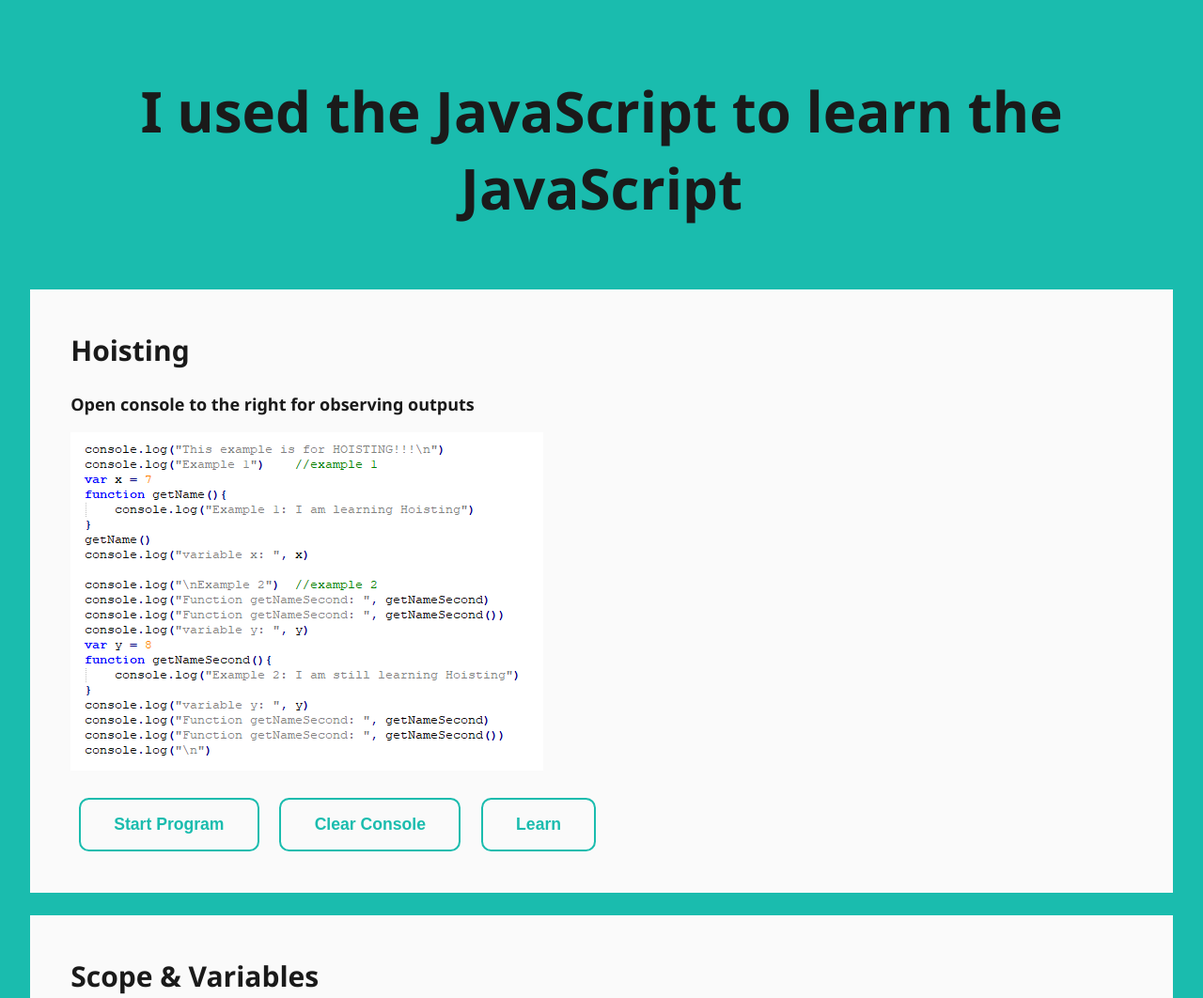
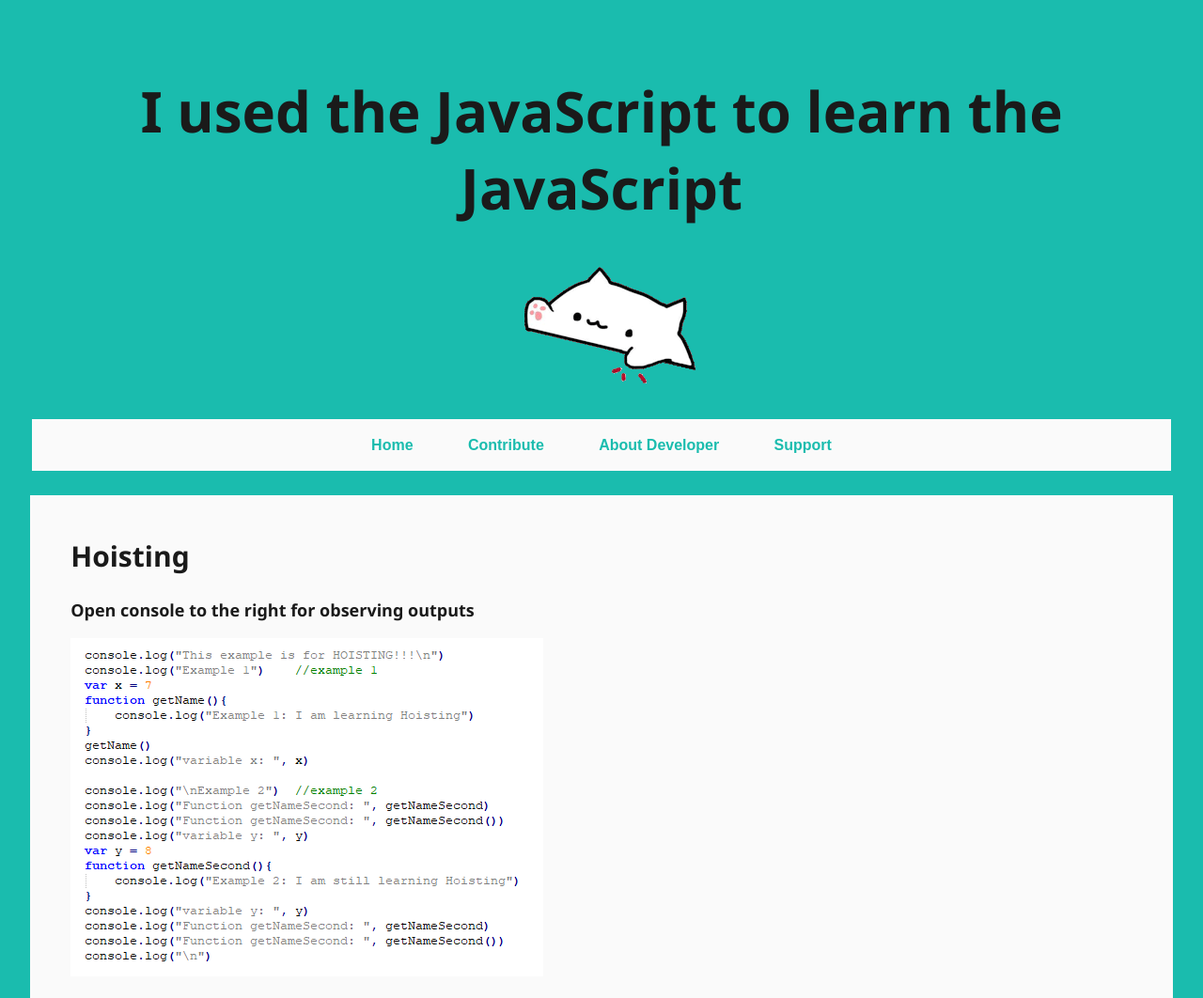
Before and after one commit to Sankalp7943/i_used_the_js_to_learn_the_js, a plain HTML site: page index.html in a window 1280 px wide. Shown: the top 1062 px of the page at 94% size. Drawn offline with Linux system fonts and the light colour scheme.

Commit message:
bongo cat added

```diff
--- a/css/styles.css
+++ b/css/styles.css
@@ -149,3 +149,42 @@
     font-family: 'Montserrat', sans-serif;
     font-weight: bold;
 }
+
+.navbutton {
+    box-sizing: border-box;
+    appearance: none;
+    background-color: #fafafa;
+    border: transparent;
+    color: #1abcae;
+    cursor: pointer;
+    display: inline-block;
+    align-self: center;
+    font-size: 1.0rem;
+    line-height: 1;
+    margin: .5em;
+    padding: .5em 1.2em;
+    text-decoration: none;
+    text-align: center;
+    font-family: 'Montserrat', sans-serif;
+    font-weight: bold;
+}
+.navbutton:hover {
+    background-color: #1abcae;
+    color: #fafafa;
+    outline: 0;
+}
+.navbutton:transition{
+    box-shadow: 100ms ease-in-out, color 100ms ease-in-out;
+}
+/* .navbutton:hover {
+    box-shadow: 0 0 4px 4px #1abcae;
+} */
+.navbarclass {
+    position: relative;
+    margin: 1.5em;
+    border: 2px solid #1abcae;
+    padding: 0.2em;
+    text-align: center;
+    background: #fafafa;
+
+}
--- a/index.html
+++ b/index.html
@@ -16,6 +16,25 @@
             <h1>
                 I used the JavaScript to learn the JavaScript
             </h1>
+            <img src="images/bongo_cat.gif">
+        </div>
+        <!-- <div class="tenor-gif-embed " data-postid="19081723" data-share-method="host" data-width="10%" data-aspect-ratio="1.3351206434316354"><a href="https://tenor.com/view/bongo-cat-gif-19081723">Bongo Cat GIF</a> from <a href="https://tenor.com/search/bongocat-gifs">Bongocat GIFs</a></div><script type="text/javascript" async src="https://tenor.com/embed.js"></script> -->
+
+        <div class="navbarclass" id="navbar">
+            <div class="navbarButtons">
+                <button class="navbutton">
+                    Home
+                </button>
+                <button class = "navbutton">
+                    Contribute
+                </button>
+                <button  class="navbutton">
+                    About Developer
+                </button>
+                <button  class="navbutton">
+                    Support
+                </button>
+            </div>
         </div>
         <div class="lesson" id="hoisting">
             <div class="innerLesson">
@@ -189,6 +208,7 @@
                 <div id="throttlingPrint">
                     <br>
                 </div>
+
                 <div >
                     <div id="throttlingParent" class="capturing">
 
@@ -216,5 +236,14 @@
                     </button>
                 </div>
             </div>
+
+        </div>
+
+        <div class="navbarclass">
+            <p class="lessonSecondHeading">
+                Developed by Sankalp Sharma
+            </p>
+        </div>
+
     </body>
 </html>
```
Also changed, not shown: images/bongo_cat.gif (added). Lines whose indentation alone changed are shown as unchanged.
